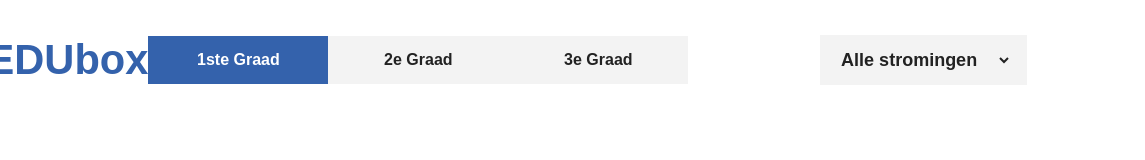
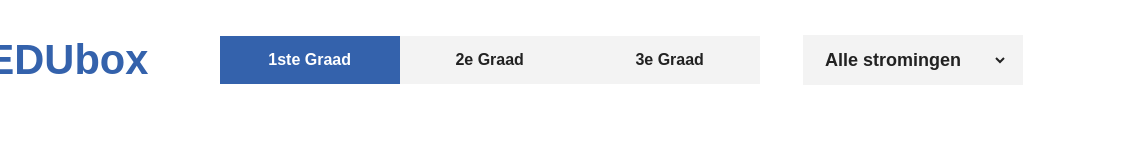
Before and after one commit to JasperVandeSteen/eduboxCompetentiePlatform, a website: page frontend/EDUbox.html in a window 1280 px wide. Shown: the full height of the page, 135-1280 px from the left. Drawn offline with Linux system fonts and the light colour scheme; no server answers; a web font is replaced by a local one.

Commit message:
deleted gap problem

```diff
--- a/frontend/style.css
+++ b/frontend/style.css
@@ -104,7 +104,6 @@ p {
     justify-content: flex-end;
 
     flex-grow: 1;
-    gap: 10%;
 }
 
 .menu {
@@ -280,9 +279,9 @@ p {
         margin-top: 2%;
     }
 
-    #headerGroup {
+    /* #headerGroup {
         justify-content: space-between;
-    }
+    } */
 
     .comp {
         padding: 4%;
```
